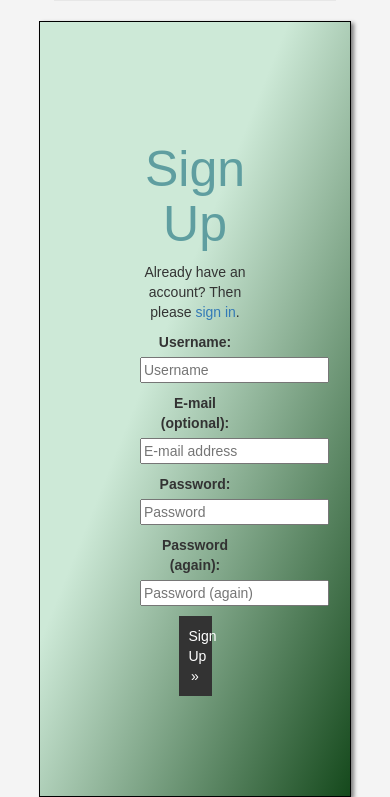
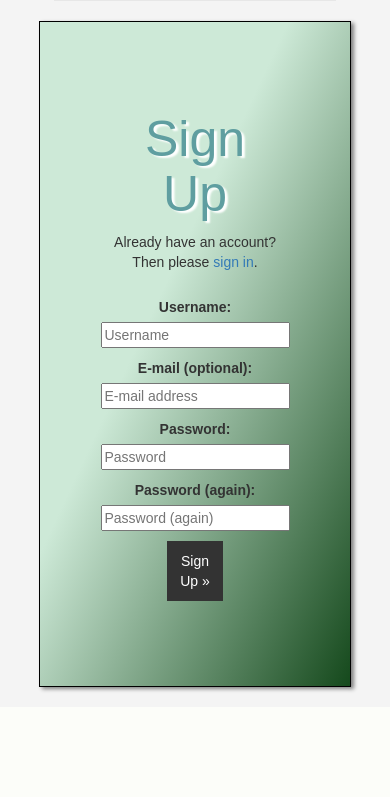
Before and after one commit to rstan-dev/jan24-hackathon, a Django app: page /accounts/signup/ in a window 390 px wide. Shown: the part 466-1263 px from the top of the page. After the commit the page ends 1159 px from the top, so only its background shows below. Run offline with Django 3.2, Linux system fonts and the light colour scheme.

Commit message:
style logIn and SignUp responsive model

```diff
--- a/accounts/templates/accounts/profile.html
+++ b/accounts/templates/accounts/profile.html
@@ -8,10 +8,10 @@
     {% endfor %}
 
     <div class="container">
-        <h1>Personal Budget App</h1>
+        <h3 class="title">Personal Budget App</h3>
 
         <div class="budget-section">
-            <h2>Enter Your Monthly Budget</h2>
+            <h4>Enter Your Monthly Budget</h4>
             <input type="number" id="totalBudget" placeholder="Enter Total Budget">
         </div>
 
--- a/static/css/base.css
+++ b/static/css/base.css
@@ -12,8 +12,12 @@ img {
 }
 
 @keyframes mymove {
-    from {top: 0px;}
-    to {top: 200px;}
+  from {
+    top: 0px;
+  }
+  to {
+    top: 200px;
+  }
 }
 
 /* img {
@@ -32,8 +36,7 @@ img {
   } */
 
 h1 {
-    position: absolute;
-    margin-left: 13%;
+  font-size: 4rem;
   font-family: fantasy;
   color: cadetblue;
 }
@@ -42,7 +45,7 @@ h1 {
   margin-left: 13%;
 }
 
-.navbar{
+.navbar {
   background-image: url("/static/media/Version3_BrandNameOnly.png");
   background-repeat: no-repeat;
   background-size: contain;
--- a/static/css/budget.css
+++ b/static/css/budget.css
@@ -9,9 +9,20 @@ body {
   width: 80%;
   margin: auto;
   overflow: hidden;
+  text-align: center;
 }
 
-.budget-section, .expenses-section, .summary-section {
+.title {
+  text-align: center;
+  margin: 10px auto;
+  font-family: fantasy;
+  font-size: 4rem;
+  color: cadetblue;
+}
+
+.budget-section,
+.expenses-section,
+.summary-section {
   background: #fff;
   padding: 20px;
   margin: 20px 0;
--- a/static/css/sigin-up.css
+++ b/static/css/sigin-up.css
@@ -11,15 +11,13 @@
     text-align: center;
 }
 
-
-
 .sing-in-container{
     margin: 0 auto;
     max-width: 80%;
     width: fit-content;
     background:linear-gradient(to top left ,rgb(21, 73, 28), rgb(205, 233, 215)60%);;
     text-align: center;
-    padding: 100px;
+    padding: 80px;
     border: solid black 1px;
     box-shadow: 3px 2px 4px gray;
 }
@@ -28,14 +26,35 @@
     font-family: fantasy;
     color: cadetblue;
     font-size: 5rem;
+    text-shadow: white 3px 2px 2px;
 }
 .sign-up-text{
     margin: 10px auto;
     max-width: 300px;
 
 }
-
 .signup{
     display: flex;
     flex-direction: column;
+    align-items: self-end;
 }
+
+@media (max-width:768px){
+    .sing-in-container{
+        margin-bottom: 20px;
+        padding: 50px;
+    }
+}
+
+@media (max-width:530px){
+    .sing-in-container{
+        margin-bottom: 20px;
+        padding: 70px;
+    }
+    .signup{
+        display: grid;
+        justify-content: center;
+        place-content: center;
+        padding: 15px;
+    }
+}
```
Also changed, not shown: 1 other file. Lines whose indentation alone changed are shown as unchanged.
